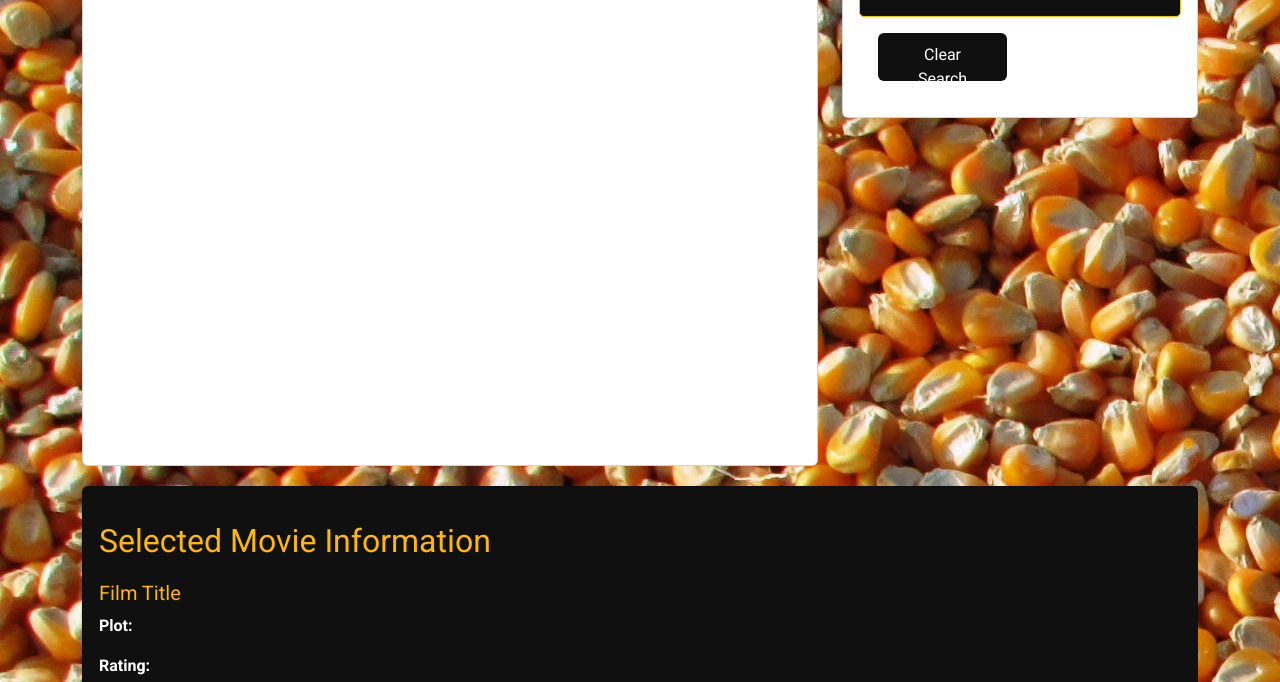
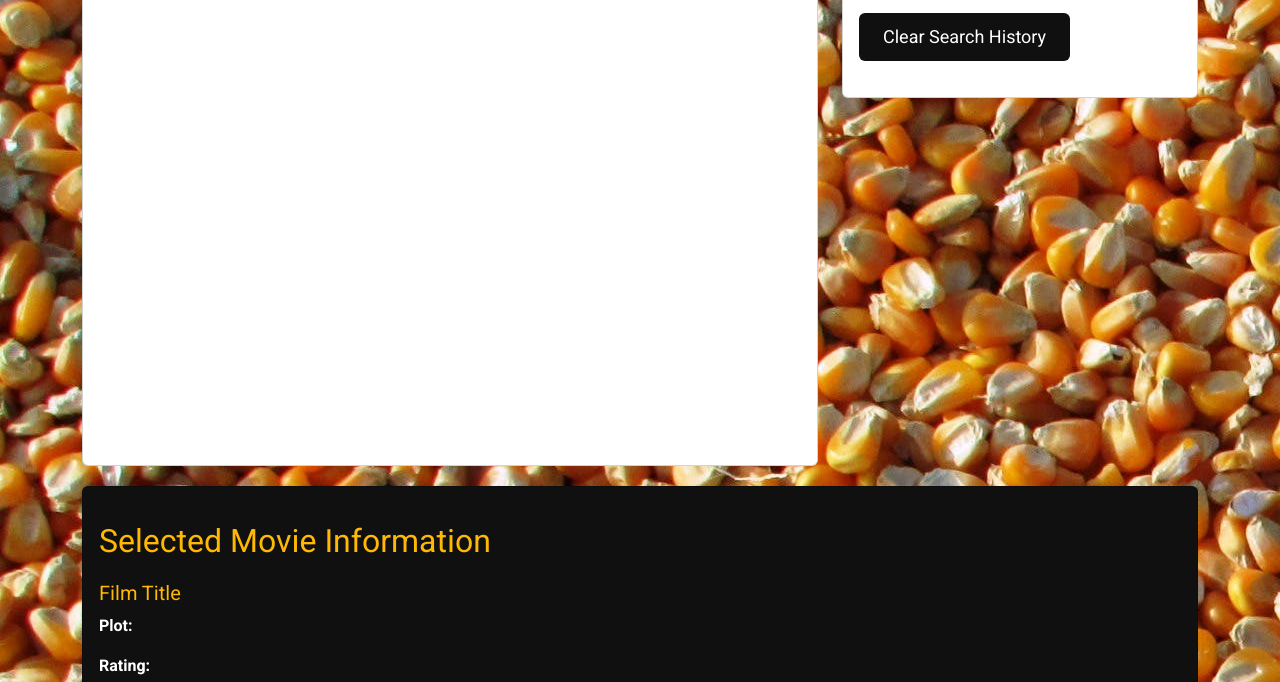
Before and after one commit to c-woolrych/Book-Review, a plain HTML site: page index.html in a window 1280 px wide. Shown: the part 418-1100 px from the top of the page. Drawn offline with nearby package versions, Linux system fonts and the light colour scheme.

Commit message:
Merge conflicts.

```diff
--- a/filmreview.css
+++ b/filmreview.css
@@ -165,7 +165,7 @@ margin-top: 20px;
   width: 100%;
   height: auto;
   box-sizing: border-box;
-  margin: 20px auto;
+  margin: 0 auto;
 }
 
   #searchHistory {
@@ -185,21 +185,30 @@ margin-top: 20px;
 }
 
 #clear-storage-btn {
+  display: flex;
+  justify-content: center;
+  align-items: center;
   background-color: var(--dark-color);
   color: white;
   margin-top: 20px;
+  margin-left: 0;
   padding: 10px 20px;
   font-size: 16px;
   margin-bottom: 20px;
-  width: 40%;
+  max-width: 100%;
   box-sizing: border-box;
   transition: background-color 0.3s;
   border: none;
+  overflow: hidden;
+  white-space: nowrap;
+  text-overflow: ellipsis;
 }
 
 #clear-storage-btn:hover {
   background-color: var(--popcorn-color);
   color: black;
+  cursor: pointer;
+  text-decoration: none;
 }
 
 /* MEDIA QUERIES */
@@ -287,8 +296,9 @@ margin-top: 20px;
 }
 
 /* Desktop */
-@media only screen and (min-width: 769px) and (max-width: 1024px) {
+@media only screen and (min-width: 769px) {
   #clear-storage-btn {
+    width: auto;
     font-size: 18px;
     padding: 12px 24px;
 }
```
